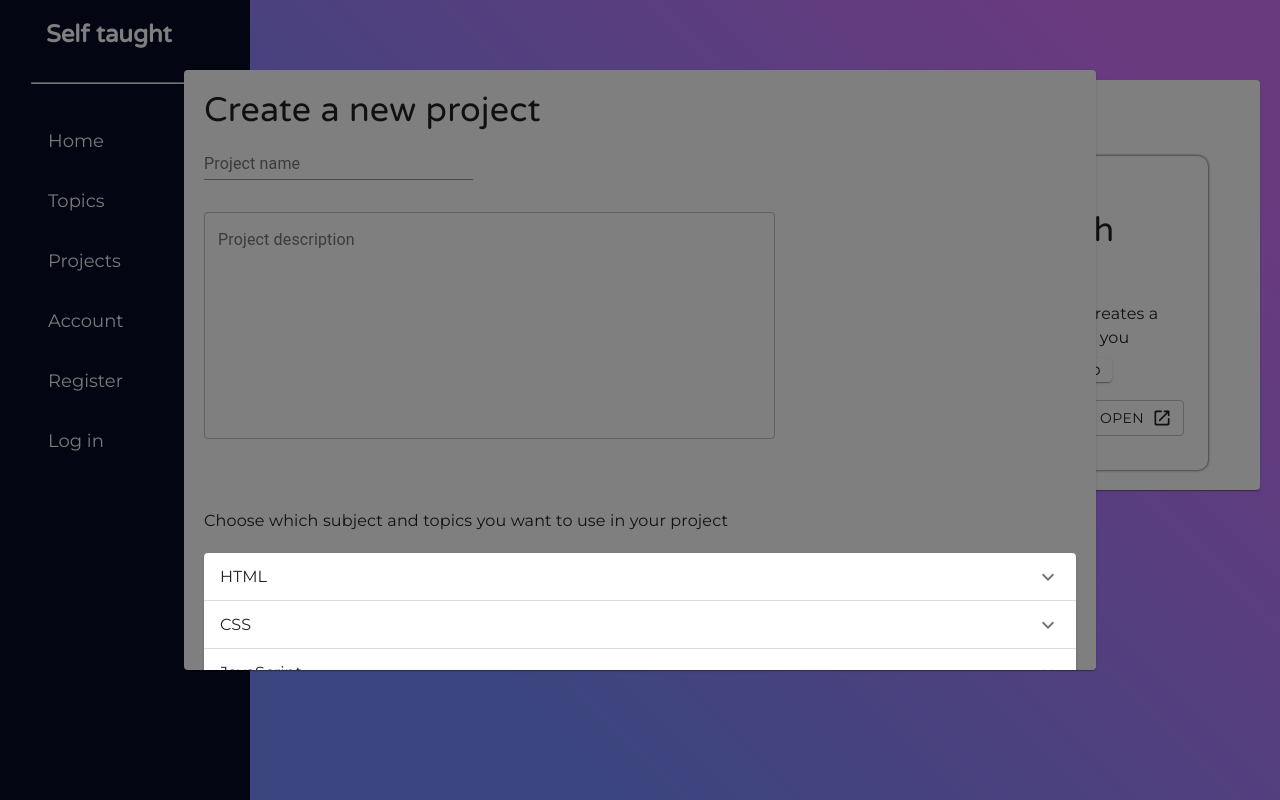
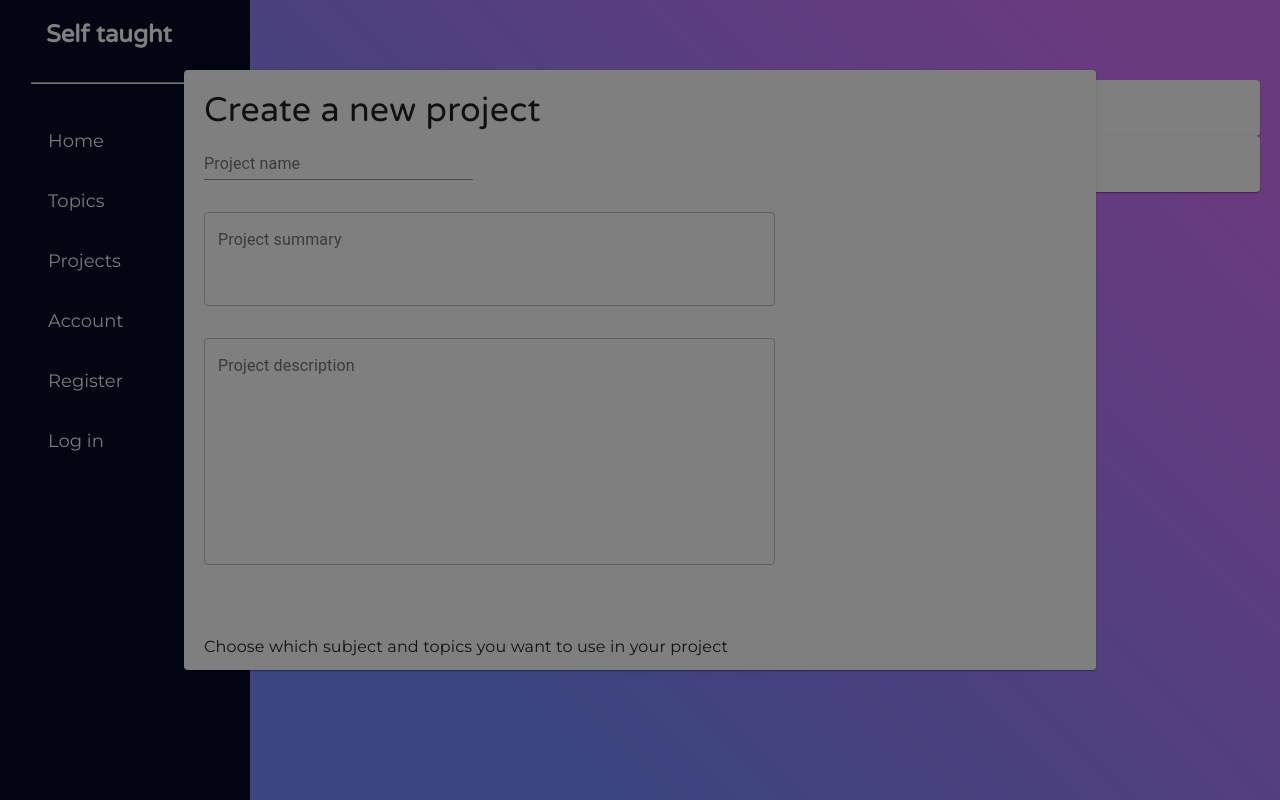
Before and after one commit to davemarong/Self-Taught-App, a React (Create React App) app: page /projects in a window 1280 px wide. Both pictures are taken after a click on the button "CREATE NEW PROJECT". Built offline with nearby package versions, Linux system fonts and the light colour scheme; what react-swipeable-views-utils would draw is missing.

Commit message:
Add value to editMode project textfields

```diff
--- a/src/components/login/Login.js
+++ b/src/components/login/Login.js
@@ -8,11 +8,13 @@ import TextField from "@material-ui/core/TextField";
 import axios from "axios";
 import { useDispatch } from "react-redux";
 import { get_user_profile_data, sign_in } from "../../redux/actions/index";
+import { change_projects } from "../../redux/actions";
 import { useHistory } from "react-router-dom";
 import CircularProgress from "@material-ui/core/CircularProgress";
 import { useSnackbar } from "notistack";
 import Checkbox from "@material-ui/core/Checkbox";
 import useAddTopics from "../customHooks/useAddTopics";
+import { completedProjectsData } from "../projectsTemplate/projectsData";
 import {
   main_subjects,
   secondary_subjects,
@@ -62,6 +64,11 @@ export default function Login() {
           dispatch(
             change_secondary_subjects(response.data.user.secondarySubjects)
           );
+        }
+        if (response.data.user.projects[0] === null) {
+          dispatch(change_projects(completedProjectsData));
+        } else {
+          dispatch(change_projects(response.data.user.projects));
         }
         dispatch(get_user_profile_data(response.data.user));
         dispatch(sign_in(true));
--- a/src/components/projects/CreateProject/CreateProject.js
+++ b/src/components/projects/CreateProject/CreateProject.js
@@ -41,9 +41,11 @@ export default function CreateProject({ setBackdrop, project }) {
   const { updateProjectsInServer } = usePushDataToServer();
 
   // UseState
-  const [projectName, setProjectName] = useState();
-  const [projectDescription, setProjectDescription] = useState();
+  const [projectName, setProjectName] = useState("");
+  const [projectDescription, setProjectDescription] = useState("");
+  const [projectSummary, setProjectSummary] = useState("");
   const [projectTopics, setProjectTopics] = useState([]);
+
   // Redux
   const dispatch = useDispatch();
   const mainSubjects = useSelector((state) => state.mainSubjects);
@@ -60,7 +62,7 @@ export default function CreateProject({ setBackdrop, project }) {
       setBackdrop(false);
     }
     if (editableTopics) {
-      setProjectTopics(project.topicsUsed);
+      setProjectTopics(project.topics);
     }
   }, []);
 
@@ -95,6 +97,7 @@ export default function CreateProject({ setBackdrop, project }) {
     let updatedProjects = projects;
     const newProject = {
       title: projectName,
+      summary: projectSummary,
       description: projectDescription,
       topics: projectTopics,
     };
@@ -109,7 +112,12 @@ export default function CreateProject({ setBackdrop, project }) {
         <Card style={{ padding: 20, maxHeight: 600, overflowY: "auto" }}>
           <Typography variant="h4">Create a new project</Typography>
           <InputFields
+            project={project}
+            projectSummary={projectSummary}
+            setProjectSummary={setProjectSummary}
+            projectName={projectName}
             setProjectName={setProjectName}
+            projectDescription={projectDescription}
             setProjectDescription={setProjectDescription}
           />
           <Typography style={{ padding: "70px 0 20px 0" }}>
--- a/src/components/projects/CreateProject/InputFields.js
+++ b/src/components/projects/CreateProject/InputFields.js
@@ -1,31 +1,62 @@
 // IMPORTS
 
 // React
-import React from "react";
+import React, { useEffect } from "react";
 
 // Material UI
 import TextField from "@material-ui/core/TextField";
 import Grid from "@material-ui/core/Grid";
 
-export default function InputFields({ setProjectName, setProjectDescription }) {
+export default function InputFields({
+  projectSummary,
+  setProjectSummary,
+  projectName,
+  projectDescription,
+  setProjectName,
+  setProjectDescription,
+  project,
+}) {
+  useEffect(() => {
+    if (project) {
+      setProjectDescription(project.description);
+      setProjectName(project.title);
+      setProjectSummary(project.summary);
+    }
+  }, []);
   const handleProjectNameUserInput = (event) => {
     setProjectName(event.target.value);
   };
   const handleProjectDescriptionUserInput = (event) => {
     setProjectDescription(event.target.value);
   };
+  const handleProjectSummaryUserInput = (event) => {
+    setProjectSummary(event.target.value);
+  };
   return (
     <Grid container direction="column" spacing={4}>
       <Grid item md={4} sm={5} xs={7}>
         <TextField
           onChange={handleProjectNameUserInput}
+          value={projectName}
           fullWidth
           label="Project name"
         />
       </Grid>
       <Grid item md={8} sm={10} xs={12}>
         <TextField
+          onChange={handleProjectSummaryUserInput}
+          value={projectSummary}
+          fullWidth
+          multiline
+          variant="outlined"
+          label="Project summary"
+          rows={3}
+        />
+      </Grid>
+      <Grid item md={8} sm={10} xs={12}>
+        <TextField
           onChange={handleProjectDescriptionUserInput}
+          value={projectDescription}
           fullWidth
           multiline
           variant="outlined"
--- a/src/components/projects/CreateProject/TopicCheckbox.js
+++ b/src/components/projects/CreateProject/TopicCheckbox.js
@@ -74,7 +74,7 @@ export default function TopicCheckbox({
   // Return
   return (
     <Checkbox
-      defaultChecked={topic.usedInProject}
+      defaultChecked={topic.useInProject}
       onChange={(event) => {
         console.log(projectTopics);
         if (event.target.checked) {
--- a/src/components/projects/ProjectCard.js
+++ b/src/components/projects/ProjectCard.js
@@ -25,6 +25,7 @@ import TransparentButton from "../button/TransparentButton";
 export default function ProjectCard({ project }) {
   // UseState
   const [projectModal, setProjectModal] = useState(false);
+
   //   Functions
   const toggleProjectModal = () => {
     setProjectModal(!projectModal);
@@ -67,7 +68,7 @@ export default function ProjectCard({ project }) {
           <Typography>{project.description}</Typography>
         </Grid>
         <Grid container direction="row" item spacing={2}>
-          {project.topicsUsed.map((subject, id) => {
+          {project.topics.map((subject, id) => {
             return (
               <Grid key={id} item xs={4}>
                 <Card>
--- a/src/components/projects/ProjectCardContainer.js
+++ b/src/components/projects/ProjectCardContainer.js
@@ -21,10 +21,32 @@ import Zoom from "@material-ui/core/Zoom";
 // Framer motion
 import { motion } from "framer-motion";
 
+// Redux
+import { useSelector, useDispatch } from "react-redux";
+
 export default function ProjectsCard({ projectData, openCreateProjectModal }) {
-  console.log("projectcontainer");
+  // Redux
+  const projects = useSelector((state) => state.projects);
+  console.log(projects.futureProjects);
   return (
     <>
+      <Card>
+        <Grid container direction="row" justify="space-evenly">
+          <Grid item xs={12}>
+            <Typography align="center" variant="h3">
+              Future projects
+            </Typography>
+          </Grid>
+          {projects.futureProjects.map((project, id) => {
+            return (
+              <ProjectCard
+                project={project}
+                openCreateProjectModal={openCreateProjectModal}
+              />
+            );
+          })}
+        </Grid>
+      </Card>
       <Card>
         <Grid container direction="row" justify="space-evenly">
           <Grid item xs={12}>
@@ -32,7 +54,7 @@ export default function ProjectsCard({ projectData, openCreateProjectModal }) {
               Completed projects
             </Typography>
           </Grid>
-          {projectData[1].map((project, id) => {
+          {projects.completedProjects.map((project, id) => {
             return (
               <ProjectCard
                 project={project}
--- a/src/components/projects/ProjectModal/ProjectModal.js
+++ b/src/components/projects/ProjectModal/ProjectModal.js
@@ -87,7 +87,7 @@ export default function ProjectModal({ project }) {
               </Table>
             </Grid>
             <Grid item container direction="row" spacing={2}>
-              {project.topicsUsed.map((subject, id) => {
+              {project.topics.map((subject, id) => {
                 return (
                   <Grid item md={4} xs={9}>
                     <TopicsTable subject={subject} />
--- a/src/components/projects/Utils/EditProjectUtils.js
+++ b/src/components/projects/Utils/EditProjectUtils.js
@@ -6,7 +6,7 @@ export const createEditableListOfTopics = (
   const allTopics = createListOfAllTopics(mainSubjects, secondarySubjects);
   const topicsConcated = concatAllTopicsAndProjectTopics(
     allTopics,
-    project.topicsUsed
+    project.topics
   );
   return removeDuplicatesFromAllTopics(topicsConcated);
 };
--- a/src/components/projectsTemplate/projectsData.js
+++ b/src/components/projectsTemplate/projectsData.js
@@ -5,7 +5,7 @@ export const completedProjectsData = [
       title: "Pokemon app",
       description: "An app that creates a pokedex for you",
       summary: "",
-      topicsUsed: [
+      topics: [
         [
           { title: "HTML" },
           [
@@ -34,7 +34,7 @@ export const completedProjectsData = [
     {
       title: "digimon app",
       description: "An app that creates a digimon for you",
-      topicsUsed: [
+      topics: [
         [
           { title: "React" },
           [
@@ -62,7 +62,7 @@ export const completedProjectsData = [
     {
       title: "yu gi oh app",
       description: "An app that creates a jaden yuki for you",
-      topicsUsed: [
+      topics: [
         [
           { title: "node" },
           [
```
